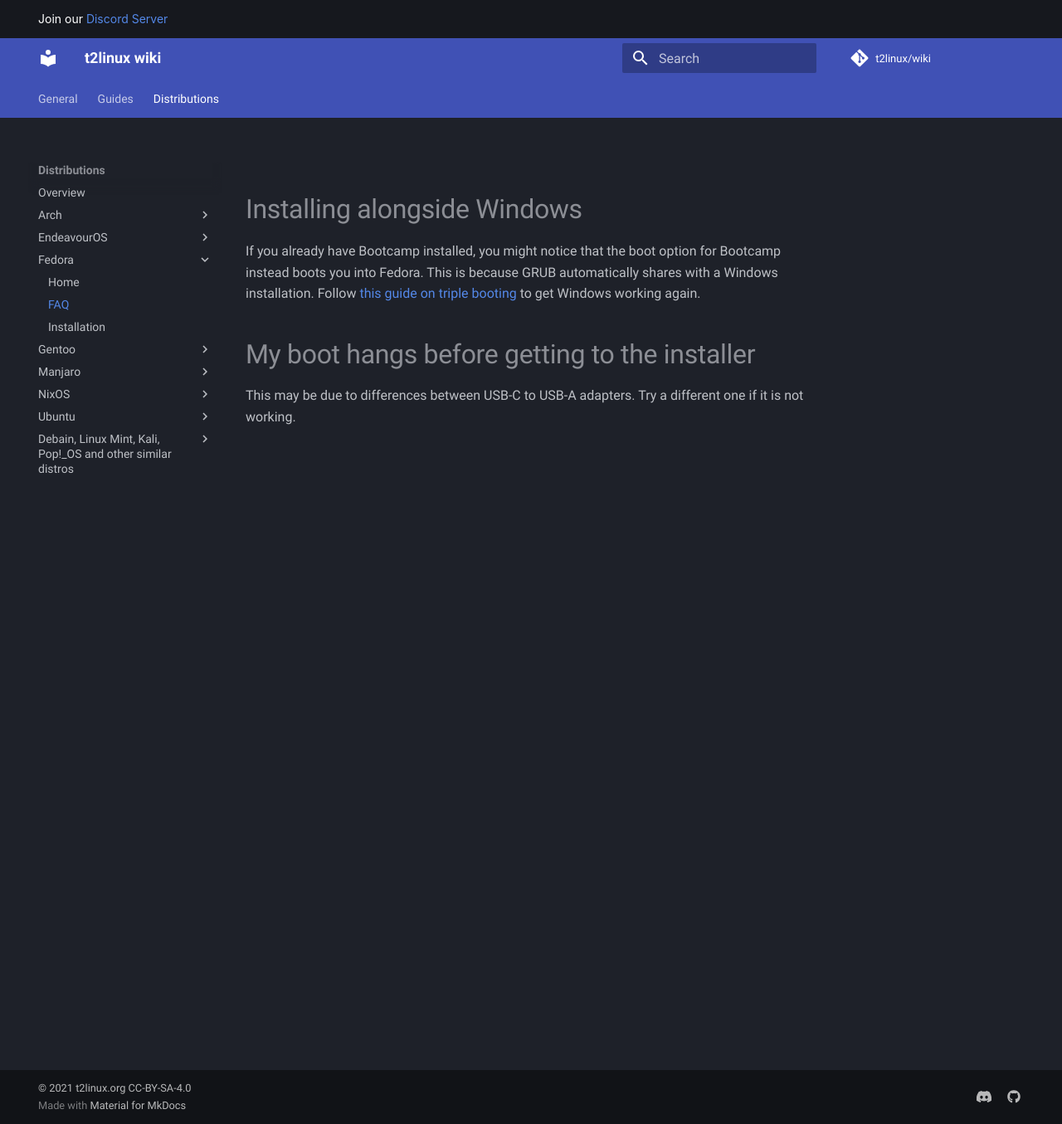
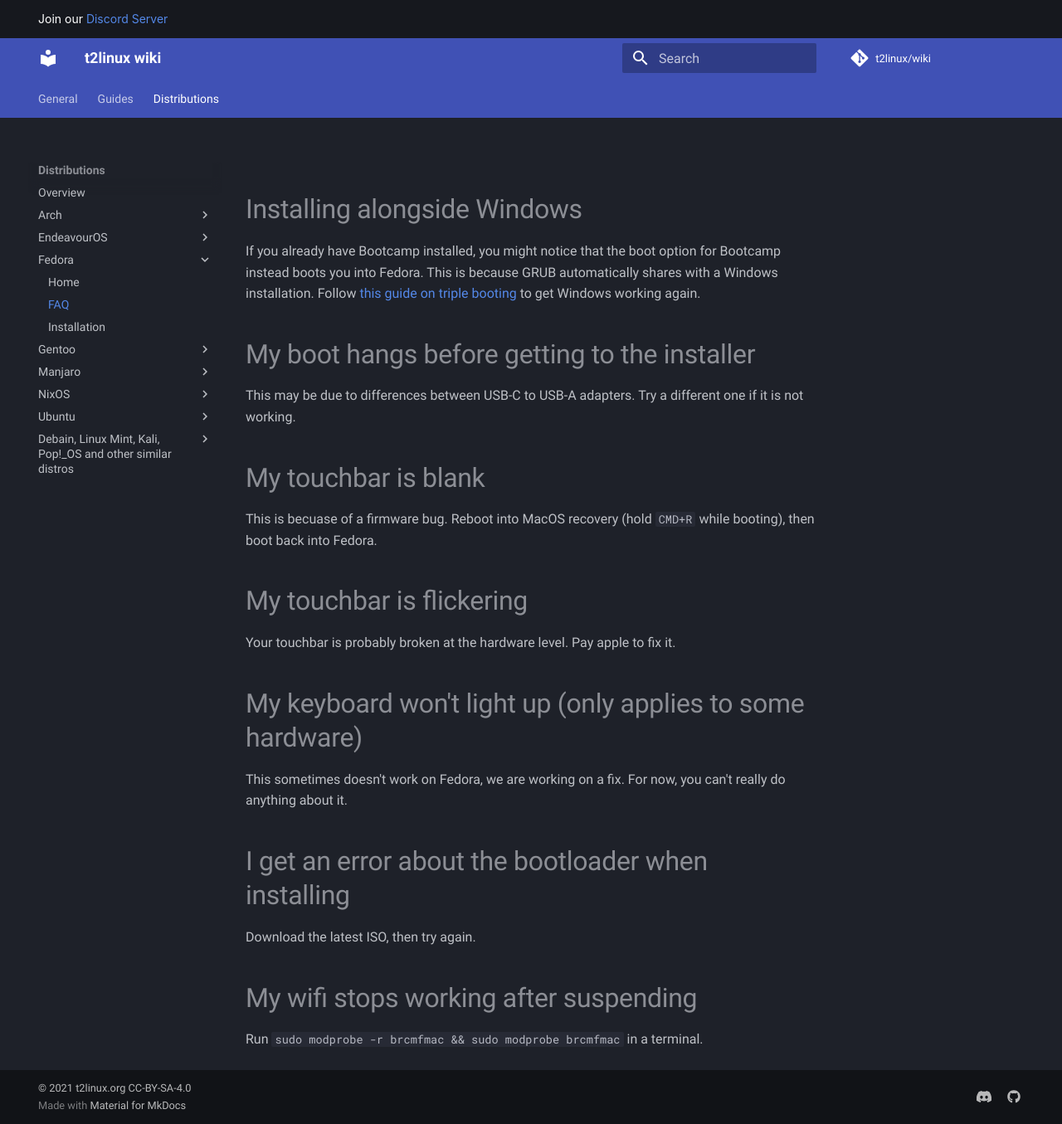
Before and after one commit to t2linux/wiki, an MkDocs documentation site: the page built from docs/distributions/fedora/faq.md, in a window 1280 px wide and 1355 px high. Shown: the whole window at 83% size. Built offline with MkDocs 1.6.1 and Material for MkDocs 9.7.7, drawn with Linux system fonts in a browser that asks for light colours; comment, search, counter and statistics services are not loaded.

Commit message:
Add common problems to the Fedora faq

```diff
--- a/docs/distributions/fedora/faq.md
+++ b/docs/distributions/fedora/faq.md
@@ -5,3 +5,23 @@ If you already have Bootcamp installed, you might notice that the boot option fo
 # My boot hangs before getting to the installer
 
 This may be due to differences between USB-C to USB-A adapters. Try a different one if it is not working.
+
+# My touchbar is blank
+
+This is becuase of a firmware bug. Reboot into MacOS recovery (hold `CMD+R` while booting), then boot back into Fedora.
+
+# My touchbar is flickering
+
+Your touchbar is probably broken at the hardware level. Pay apple to fix it.
+
+# My keyboard won't light up (only applies to some hardware)
+
+This sometimes doesn't work on Fedora, we are working on a fix. For now, you can't really do anything about it.
+
+# I get an error about the bootloader when installing
+
+Download the latest ISO, then try again.
+
+# My wifi stops working after suspending
+
+Run `sudo modprobe -r brcmfmac && sudo modprobe brcmfmac` in a terminal.
```
Also changed, not shown: docs/distributions/fedora/home.md (+1 -1 lines).
